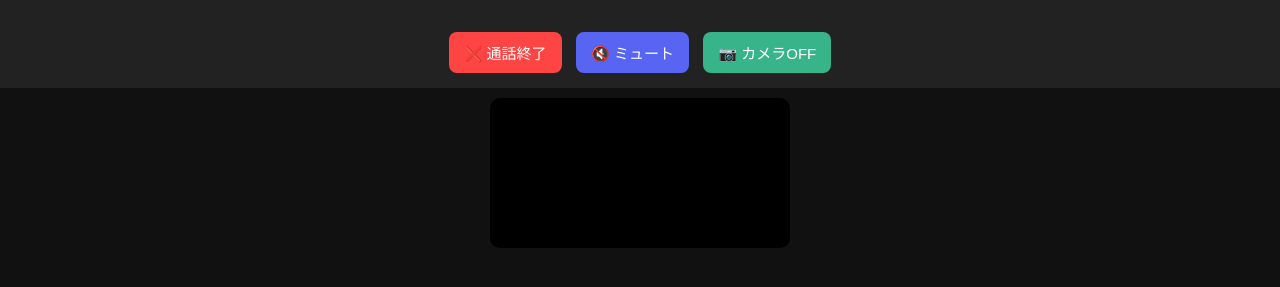
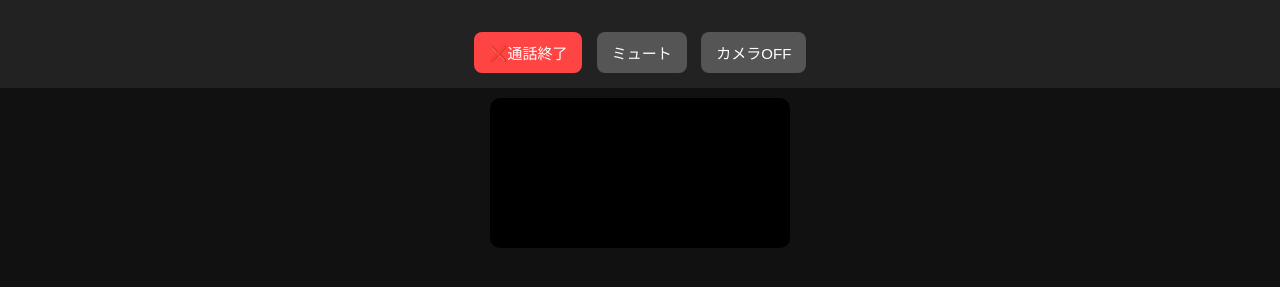
Before and after one commit to Denissssssssssssssssssssssssssssssssss/mr-red-banana-chat, a Python web app: template templates/call.html in a window 1280 px wide. Shown: the part 68-355 px from the top of the page. Run offline with Jinja, Linux system fonts and the light colour scheme; the template is opened without the code that fills it, so the values that code supplies are empty; some libraries are stand-ins or nearby versions.

Commit message:
Fix HTML encoding issues in call.html

```diff
--- a/templates/call.html
+++ b/templates/call.html
@@ -80,13 +80,13 @@ button{
 /* ミュート */
 
 .mute-btn{
-    background:#5865f2;
+    background:#555;
 }
 
 /* カメラ */
 
 .camera-btn{
-    background:#38b48b;
+    background:#555;
 }
 
 </style>
@@ -106,21 +106,21 @@ button{
     class="end-btn"
     onclick="leaveCall()"
 >
-❌ 通話終了
+❌通話終了
 </button>
 
 <button
     class="mute-btn"
     onclick="toggleMute()"
 >
-🔇 ミュート
+ミュート
 </button>
 
 <button
     class="camera-btn"
     onclick="toggleCamera()"
 >
-📷 カメラOFF
+カメラOFF
 </button>
 
 </div>
```
